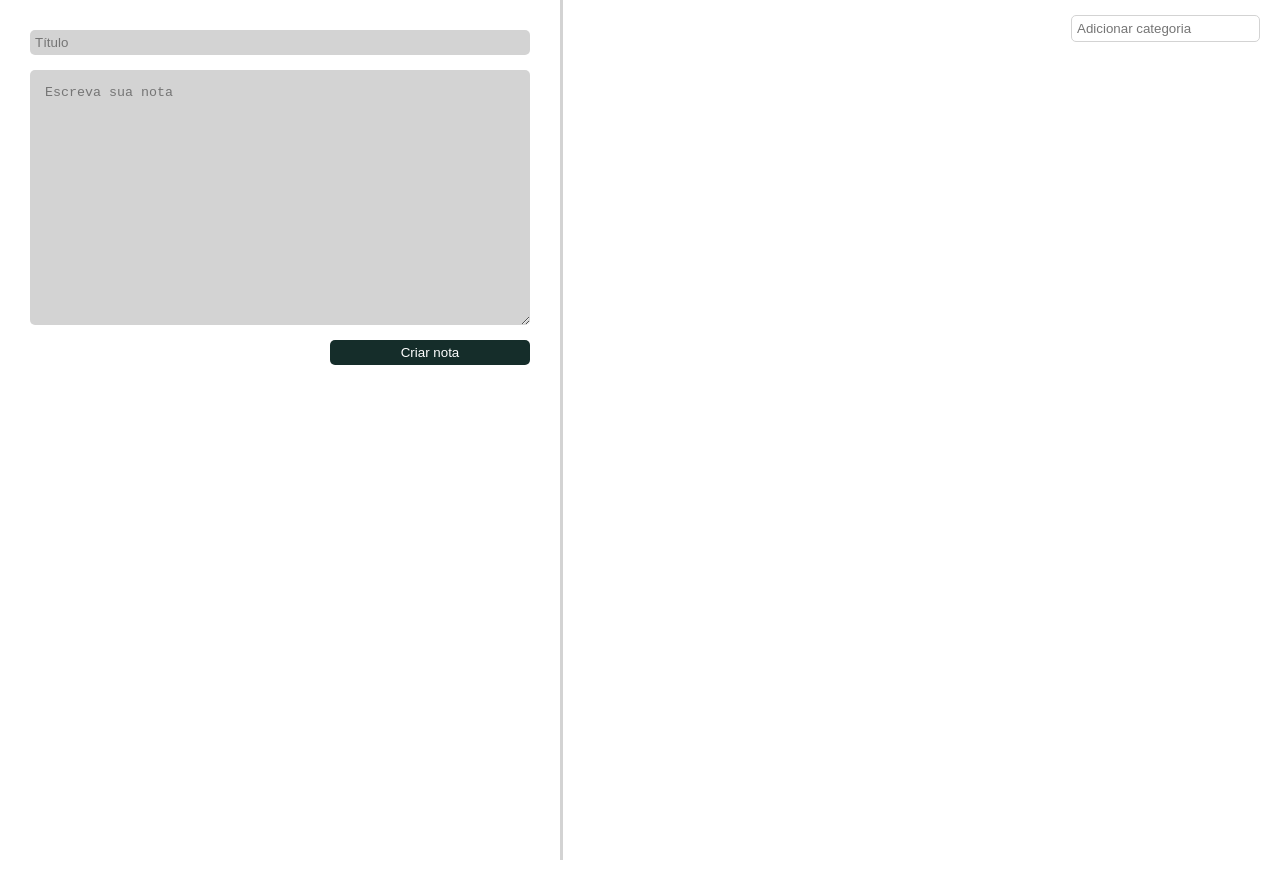
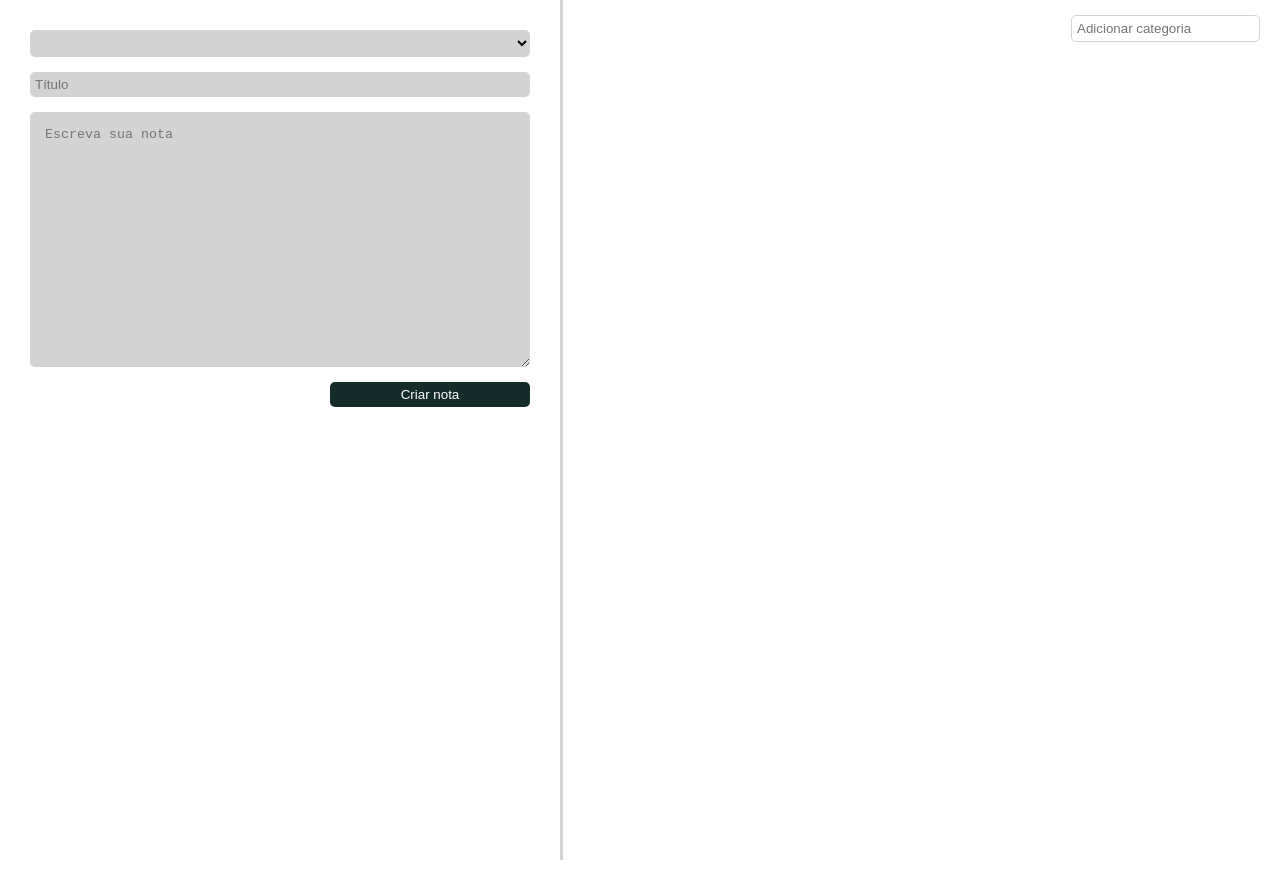
Before and after one commit to Biamah/AprendendoReactJs, a React (Create React App) app: page / in a window 1280 px wide. Built offline with nearby package versions, Linux system fonts and the light colour scheme.

Commit message:
esqueleto select finalizado

```diff
--- a/src/App.js
+++ b/src/App.js
@@ -40,7 +40,10 @@ class App extends Component {
   render() {
     return (
       <section className="app">
-        <FormularioCadastro createNote={this.createNote.bind(this)} />
+        <FormularioCadastro
+          categorias={this.state.categorias}
+          createNote={this.createNote.bind(this)}
+        />
         <main>
           <ListaCategorias
             categorias={this.state.categorias}
--- a/src/components/formulário/formulario.css
+++ b/src/components/formulário/formulario.css
@@ -6,6 +6,14 @@
   flex-direction: column;
   width: 500px;
   margin-bottom: 15px;
+}
+
+.formulario select {
+  margin-bottom: 15px;
+  background-color: lightgray;
+  border: none;
+  border-radius: 5px;
+  padding: 5px;
 }
 
 .formulario input {
--- a/src/components/formulário/formularioCadastro.jsx
+++ b/src/components/formulário/formularioCadastro.jsx
@@ -25,6 +25,11 @@ export default class FormularioCadastro extends Component {
   render() {
     return (
       <form className="formulario" onSubmit={this._createNote.bind(this)}>
+        <select>
+          {this.props.categorias.map((categoria) => {
+            return <option>{categoria}</option>;
+          })}
+        </select>
         <input
           type="text"
           placeholder="Título"
```
